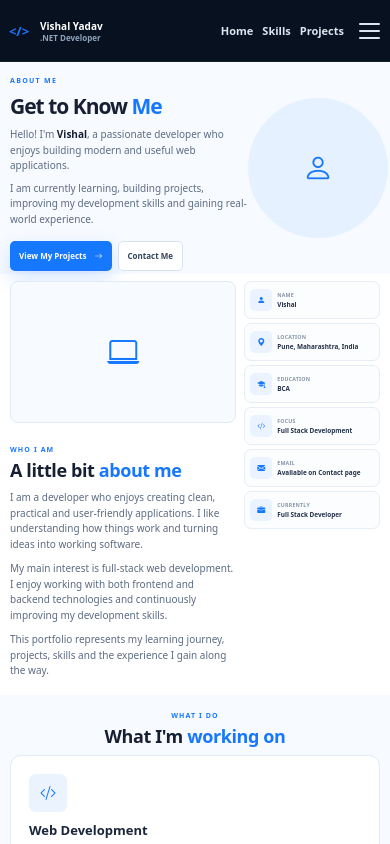
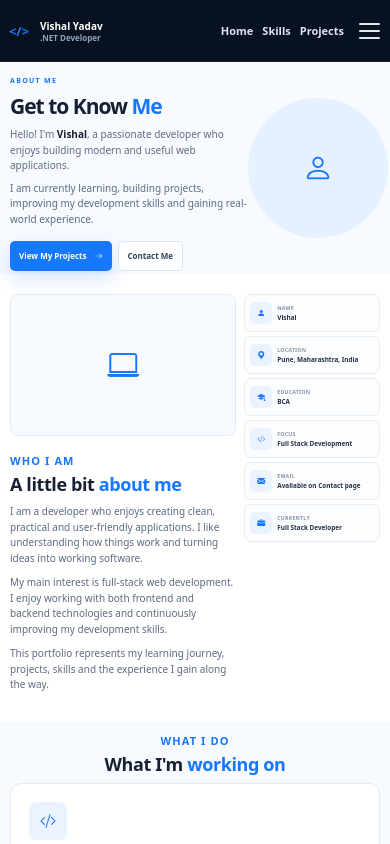
Before and after one commit to vishalyadav101/VishalPortfolioUI, an Angular app: page /about in a window 390 px wide. Shown: the top 844 px of the page. Built offline with nearby package versions, Linux system fonts and the light colour scheme; no server answers.

Commit message:
Update responsive about page layouts

```diff
--- a/src/app/features/public/about/about.css
+++ b/src/app/features/public/about/about.css
@@ -1023,7 +1023,7 @@
   .section-heading > span {
     margin-bottom: 5px;
 
-    font-size: 7px;
+    font-size: 11px;
 
     letter-spacing: 1.1px;
   }
@@ -1327,7 +1327,7 @@
   ======================================================= */
 
   .about-content-section {
-    padding: 7px 0;
+    padding: 20px 0;
   }
 
   .about-content-grid {
```
